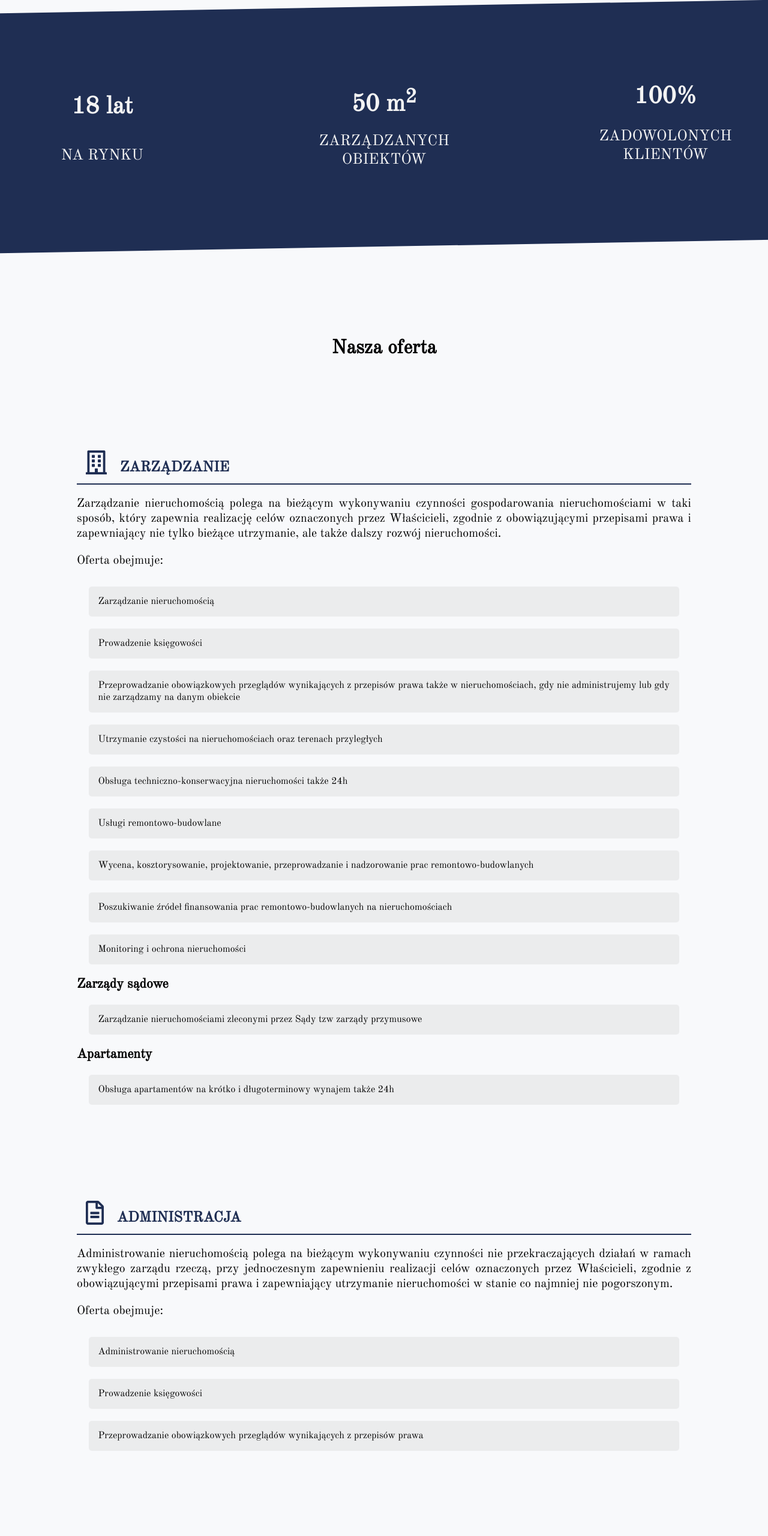
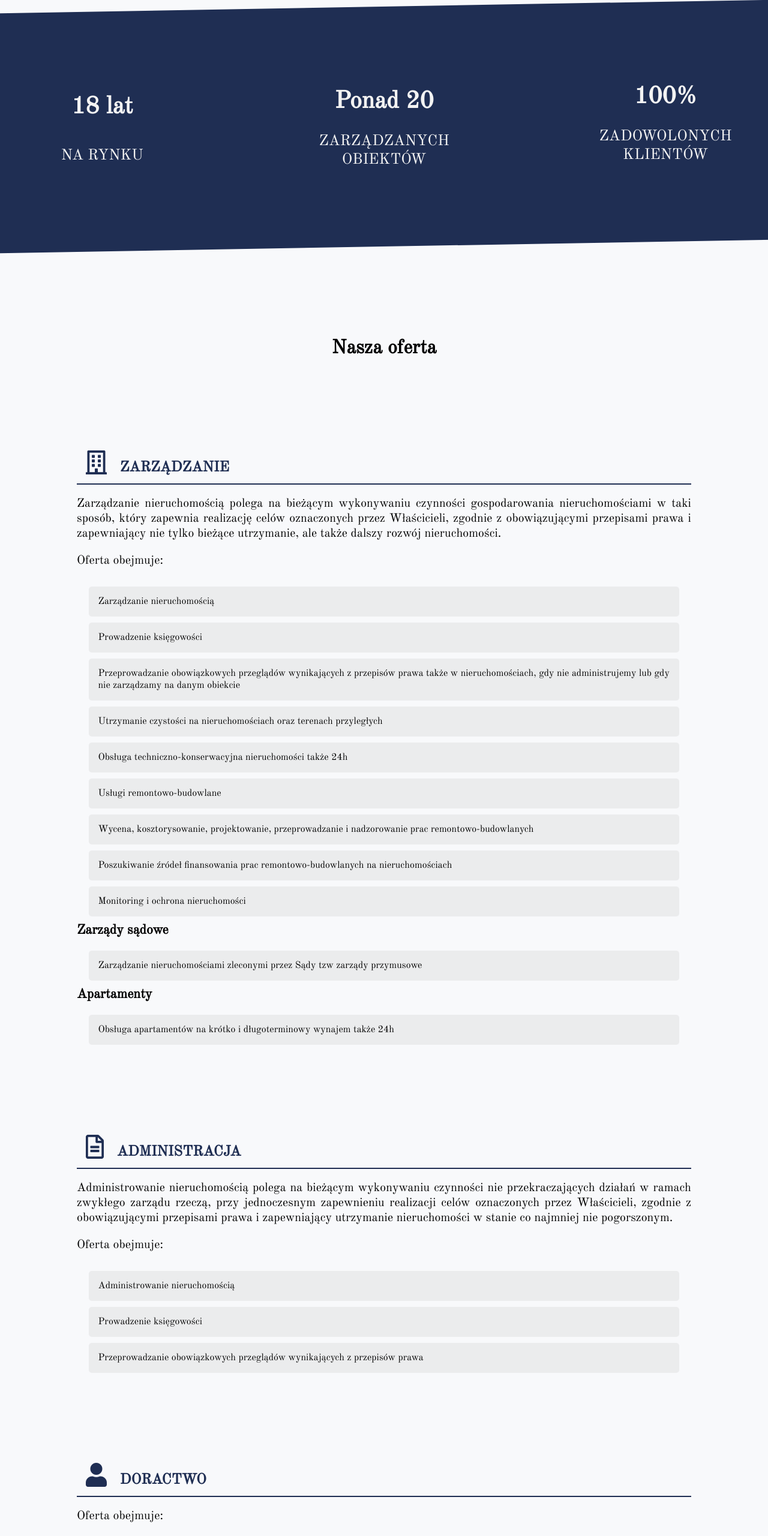
Before and after one commit to konradbukanski/buildmenager, a plain HTML site: page index.html in a window 1280 px wide. Shown: the part 2119-4680 px from the top of the page at 60% size. Drawn offline with nearby package versions, Linux system fonts and the light colour scheme.

Commit message:
animate js

```diff
--- /dev/null
+++ b/animate.js
@@ -0,0 +1,35 @@
+const menagment = document.querySelectorAll(".ofert_menagment span");
+const administracion = document.querySelectorAll(".ofert_administracion span");
+const consultancy = document.querySelectorAll(".ofert_consultancy span");
+
+document.addEventListener("scroll", () => {
+  if (
+    scrollY >
+    document.querySelector(".oferts").offsetTop +
+      document.querySelector(".ofert_menagment").offsetTop / 3
+  ) {
+    menagment.forEach(e => {
+      e.classList.add("active_option");
+    });
+  }
+  if (
+    scrollY >
+    document.querySelector(".oferts").offsetTop +
+      document.querySelector(".ofert_menagment").offsetTop +
+      document.querySelector(".ofert_administracion").offsetTop / 3
+  ) {
+    administracion.forEach(e => {
+      e.classList.add("active_option");
+    });
+  }
+  if (
+    scrollY >
+    document.querySelector(".oferts").offsetTop +
+      document.querySelector(".ofert_menagment").offsetTop +
+      document.querySelector(".ofert_administracion").offsetTop
+  ) {
+    consultancy.forEach(e => {
+      e.classList.add("active_option");
+    });
+  }
+});
--- a/index.html
+++ b/index.html
@@ -68,7 +68,7 @@
       </div>
       <div class="static">
         <div class="staticNumeber">
-          <span class="meter">0</span> m<sup>2</sup>
+          <span>Ponad </span><span class="meter">0</span>
         </div>
         <div class="staticText">zarządzanych obiektów</div>
       </div>
@@ -80,7 +80,7 @@
 
     <div class="oferts">
       <h1>Nasza oferta</h1>
-      <div class="ofert">
+      <div class="ofert_menagment ofert">
         <h2><i class="far fa-building"></i> ZARZĄDZANIE</h2>
         <p>
           Zarządzanie nieruchomością polega na bieżącym wykonywaniu czynności
@@ -125,7 +125,7 @@
           24h</span
         >
       </div>
-      <div class="ofert">
+      <div class="ofert_administracion ofert">
         <h2><i class="far fa-file-alt"></i> ADMINISTRACJA</h2>
         <p>
           Administrowanie nieruchomością polega na bieżącym wykonywaniu
@@ -136,14 +136,14 @@
           pogorszonym. <p>Oferta obejmuje:</p>
         </p>
 
-        <div class="option">Administrowanie nieruchomością</div>
-        <div class="option">Prowadzenie księgowości</div>
-        <div class="option">
+        <span class="option">Administrowanie nieruchomością</span>
+        <span class="option">Prowadzenie księgowości</span>
+        <span class="option">
           Przeprowadzanie obowiązkowych przeglądów wynikających z przepisów
           prawa
-        </div>
+        </span>
       </div>
-      <div class="ofert">
+      <div class="ofert_consultancy ofert">
         <h2><i class="fas fa-user"></i> DORACTWO</h2>
         <p>Oferta obejmuje:</p>
         <span class="option"
@@ -210,7 +210,7 @@
       </div>
     </div>
     <div class="footer">
-      <span>© 2019 | Sterecki.pl</span> <span>Projekt Konrad Bukański</span>
+      <span>© 2019 | Sterecki.pl</span> <span><a href="https://konradbukanski.github.io/PortfolioPage/">Konrad Bukański</a> </span>
     </div>
     <nav class="mobile_menu ">
       <i class="fas fa-times "></i>
@@ -237,5 +237,6 @@
     <div class="upArrow"><i class="fas fa-arrow-up"></i></div>
     <script src="script.js"></script>
     <script src="scroll.js"></script>
+    <script src="animate.js"></script>
   </body>
 </html>
--- a/script.js
+++ b/script.js
@@ -7,13 +7,6 @@ class HeaderSlider {
 
   changeTextHeader() {
     this.element.innerHTML = this.table[this.i];
-    this.i++;
-    if (this.i === this.table.length) {
-      this.i = 0;
-    }
-  }
-  changeImage() {
-    this.element.style.backgroundImage = `url(${this.table[this.i]})`;
     this.i++;
     if (this.i === this.table.length) {
       this.i = 0;
@@ -34,16 +27,3 @@ const kwadrat = new HeaderSlider(1, ".headerText p", [
     slider();
   }, 7000);
 })();
-
-const pros = new HeaderSlider(1, ".clientsSlider div", [
-  "img/architecture-768432_1920.jpg",
-  "img/moscow-city-1573549_1920.jpg",
-  "img/office-building-2297869_1920.jpg",
-  "img/skyscraper-3094696_1920.jpg"
-]);
-(function slider2() {
-  setTimeout(function() {
-    pros.changeImage();
-    slider2();
-  }, 6000);
-})();
--- a/scroll.js
+++ b/scroll.js
@@ -5,12 +5,27 @@ document.querySelector(".elements1").addEventListener("click", () => {
   scrollTo(0, document.querySelector(".about").offsetTop);
 });
 document.querySelector(".elements2").addEventListener("click", () => {
-  scrollTo(0, document.querySelector(".oferts").offsetTop);
+  scrollTo(
+    0,
+    document.querySelector(".oferts").offsetTop +
+      document.querySelector(".ofert_menagment").offsetTop
+  );
 });
 document.querySelector(".elements3").addEventListener("click", () => {
-  scrollTo(0, document.querySelector(".clients").offsetTop);
+  scrollTo(
+    0,
+    document.querySelector(".oferts").offsetTop +
+      document.querySelector(".ofert_administracion").offsetTop
+  );
 });
 document.querySelector(".elements4").addEventListener("click", () => {
+  scrollTo(
+    0,
+    document.querySelector(".oferts").offsetTop +
+      document.querySelector(".ofert_consultancy").offsetTop
+  );
+});
+document.querySelector(".elements5").addEventListener("click", () => {
   scrollTo(0, document.querySelector(".contacts").offsetTop);
 });
 
@@ -33,8 +48,8 @@ const years = () => {
 const meters = () => {
   document.querySelector(".meter").innerHTML = meter;
   meter++;
-  const m = setTimeout(meters, 40);
-  if (meter > 50) {
+  const m = setTimeout(meters, 90);
+  if (meter > 20) {
     clearTimeout(m);
   }
 };
--- a/style.css
+++ b/style.css
@@ -395,13 +395,16 @@ h1 {
   /* text-transform: uppercase; */
   /* height: 400px; */
   box-sizing: content-box;
-  margin: 10px 2%;
+  margin-top: 10px;
+  margin-left: 100vw;
   border-radius: 5px;
   background-color: rgba(192, 192, 192, 0.24);
   padding: 15px;
   box-sizing: border-box;
+  opacity: 0;
   /* text-align: center; */
   color: #000;
+  transition: 0.8s;
   /* -webkit-box-shadow: 1px 0px 22px -15px rgba(0, 0, 0, 0.75);
   -moz-box-shadow: 1px 0px 22px -15px rgba(0, 0, 0, 0.75);
   box-shadow: 1px 0px 22px -15px rgba(0, 0, 0, 0.75); */
@@ -411,7 +414,10 @@ h1 {
     width: calc(100% - 10% - 4px);
   }
 }
-
+.active_option {
+  margin-left: 2%;
+  opacity: 1;
+}
 .active {
   display: flex;
 }
@@ -694,6 +700,10 @@ h3 {
 .footer span {
   font-size: 15px;
 }
+.footer span a {
+  text-decoration: none;
+  color: #000;
+}
 .mobile_menu {
   position: fixed;
   top: -40vh;
```
